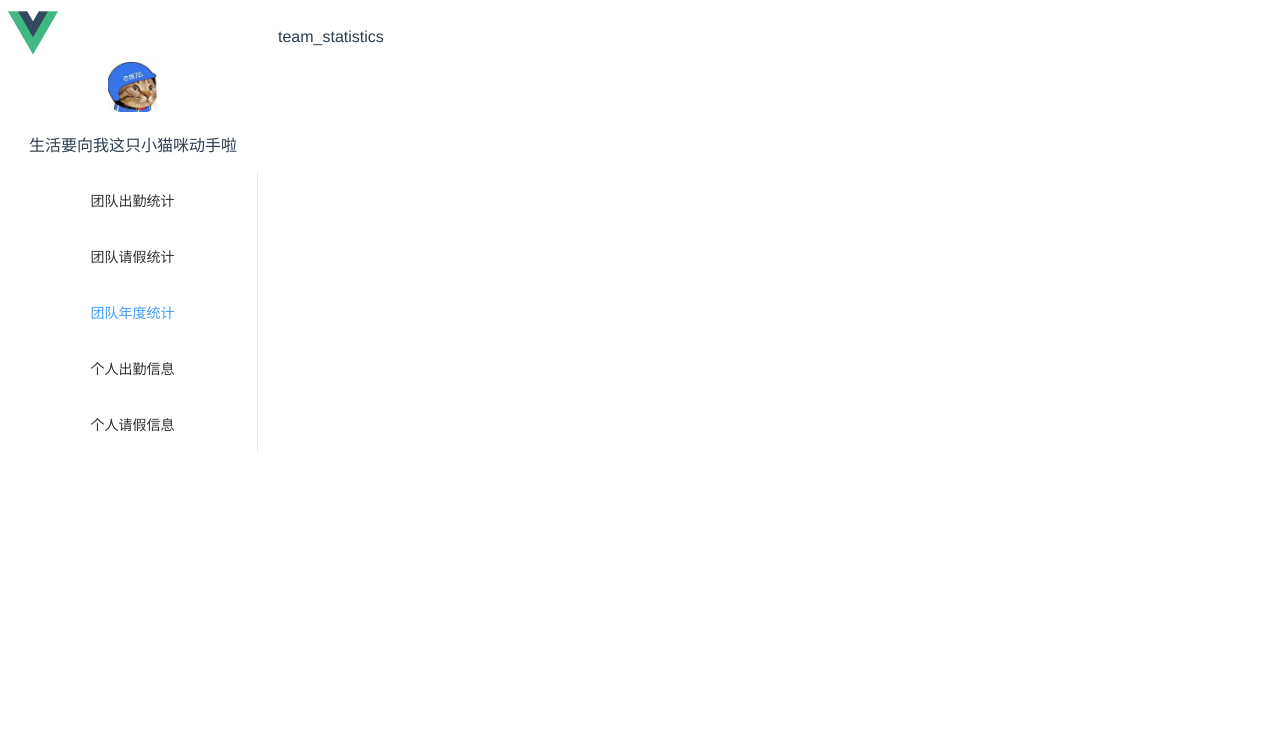
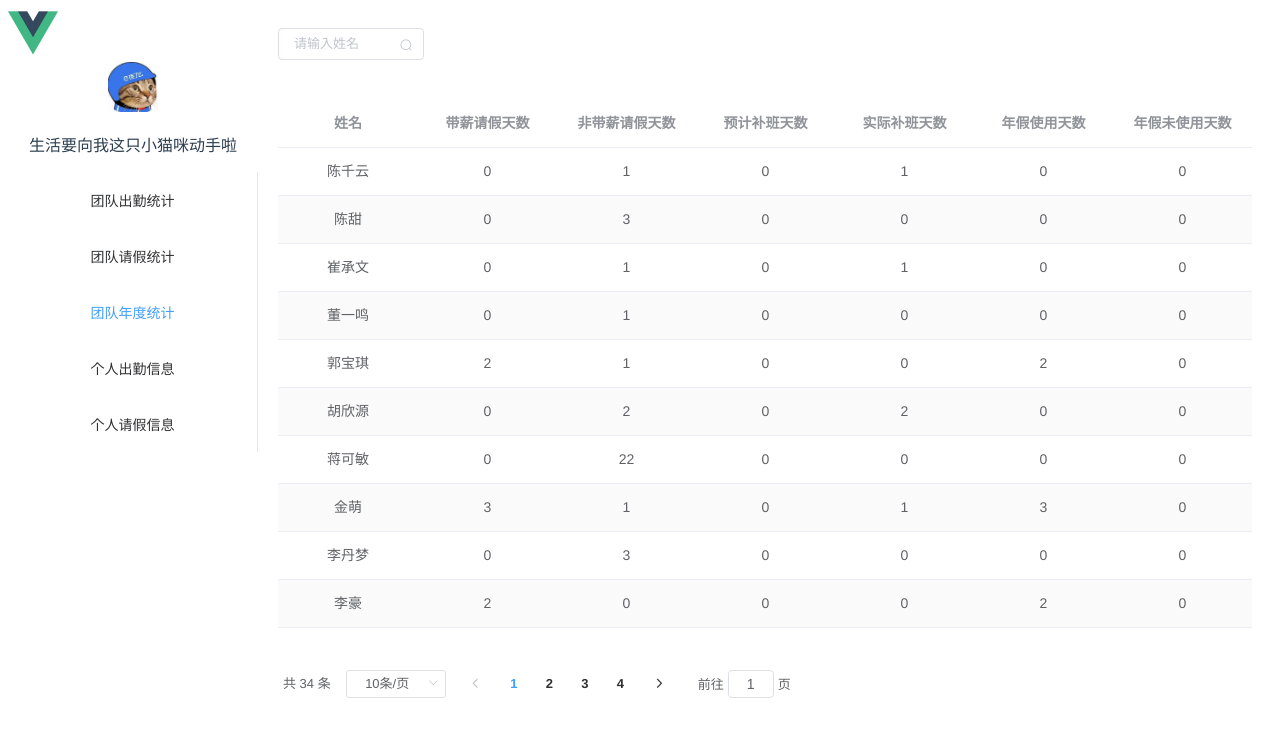
Before and after one commit to liangxh0523/worktime, a Vue app in the folder worktime/: page /#/team_statistics in a window 1280 px wide. Shown: the top 736 px of the page. Built offline with nearby package versions, Linux system fonts and the light colour scheme; the HTML template or start-up script is replaced by a standard one.

Commit message:
team团队统计

```diff
--- a/worktime/src/components/team/team_statistics.vue
+++ b/worktime/src/components/team/team_statistics.vue
@@ -1,13 +1,222 @@
 <template lang="html">
     <div class="">
-        team_statistics
+        <el-row :gutter="20">
+            <el-col :span="4">
+                <div class="">
+                    <el-input
+                        placeholder="请输入姓名"
+                        suffix-icon="el-icon-search"
+                        v-model="userName"
+                        size="small"
+                        @click="handleNameChange">
+                    </el-input>
+                </div>
+            </el-col>
+        </el-row>
+        <el-table
+            :data="tableData"
+            stripe
+            style="width: 100%"
+            class="teamTableData">
+            <el-table-column
+                prop="user_name"
+                label="姓名"
+                align="center">
+            </el-table-column>
+            <el-table-column
+                 prop="paid_timeoff_all_days"
+                 label="带薪请假天数"
+                 align="center">
+            </el-table-column>
+            <el-table-column
+                 prop="no_paid_timeoff_all_days"
+                 label="非带薪请假天数"
+                 align="center">
+            </el-table-column>
+            <el-table-column
+                prop="expect_exchange_all_days"
+                label="预计补班天数"
+                align="center">
+            </el-table-column>
+            <el-table-column
+                 prop="actual_exchange_all_days"
+                 label="实际补班天数"
+                 align="center">
+            </el-table-column>
+            <el-table-column
+                 prop="annual_leave_use_days"
+                 label="年假使用天数"
+                 align="center">
+            </el-table-column>
+            <el-table-column
+                prop="annual_leave_unuse_days"
+                label="年假未使用天数"
+                align="center">
+            </el-table-column>
+        </el-table>
+        <el-pagination
+            @size-change="handleSizeChange"
+            @current-change="handleCurrentChange"
+            :current-page="currentPage"
+            :page-sizes="[5, 10, 20, 50]"
+            :page-size="10"
+            layout="total, sizes, prev, pager, next, jumper"
+            :total="34">
+        </el-pagination>
     </div>
 </template>
 
 <script>
 export default {
+    data() {
+        return {
+            //姓名
+            userName: '',
+            //当前页
+            currentPage: 1,
+            //表格数据
+            tableData: [{
+                "actual_exchange_all_days":1,
+                "annual_leave_all_days":0,
+                "annual_leave_unuse_days":0,
+                "annual_leave_use_days":0,
+                "division":"010",
+                "email":"qianyun.chen@ihandysoft.com",
+                "expect_exchange_all_days":0,
+                "no_paid_timeoff_all_days":1,
+                "paid_timeoff_all_days":0,
+                "total_timeoff_days":1,
+                "user_name":"\u9648\u5343\u4e91"
+            },{
+                "actual_exchange_all_days":0,
+                "annual_leave_all_days":0,
+                "annual_leave_unuse_days":0,
+                "annual_leave_use_days":0,
+                "division":"010",
+                "email":"tian.chen@ihandysoft.com",
+                "expect_exchange_all_days":0,
+                "no_paid_timeoff_all_days":3,
+                "paid_timeoff_all_days":0,
+                "total_timeoff_days":3,
+                "user_name":"\u9648\u751c"
+                },{
+                "actual_exchange_all_days":1,
+                "annual_leave_all_days":0,
+                "annual_leave_unuse_days":0,
+                "annual_leave_use_days":0,
+                "division":"010",
+                "email":"chengwen.cui@ihandysoft.com",
+                "expect_exchange_all_days":0,
+                "no_paid_timeoff_all_days":1,
+                "paid_timeoff_all_days":0,
+                "total_timeoff_days":1,
+                "user_name":"\u5d14\u627f\u6587"
+            },{
+                "actual_exchange_all_days":0,
+                "annual_leave_all_days":0,
+                "annual_leave_unuse_days":0,
+                "annual_leave_use_days":0,
+                "division":"010",
+                "email":"yiming.dong@ihandysoft.com",
+                "expect_exchange_all_days":0,
+                "no_paid_timeoff_all_days":1,
+                "paid_timeoff_all_days":0,
+                "total_timeoff_days":1,
+                "user_name":"\u8463\u4e00\u9e23"
+                },{
+                "actual_exchange_all_days":0,
+                "annual_leave_all_days":0,
+                "annual_leave_unuse_days":0,
+                "annual_leave_use_days":2,
+                "division":"010",
+                "email":"baoqi.guo@ihandysoft.com",
+                "expect_exchange_all_days":0,
+                "no_paid_timeoff_all_days":1,
+                "paid_timeoff_all_days":2,
+                "total_timeoff_days":3,
+                "user_name":"\u90ed\u5b9d\u742a"
+                },{
+                "actual_exchange_all_days":2,
+                "annual_leave_all_days":0,
+                "annual_leave_unuse_days":0,
+                "annual_leave_use_days":0,
+                "division":"010",
+                "email":"xinyuan.hu@ihandysoft.com",
+                "expect_exchange_all_days":0,
+                "no_paid_timeoff_all_days":2,
+                "paid_timeoff_all_days":0,
+                "total_timeoff_days":2,
+                "user_name":"\u80e1\u6b23\u6e90"
+                },{
+                "actual_exchange_all_days":0,
+                "annual_leave_all_days":0,
+                "annual_leave_unuse_days":0,
+                "annual_leave_use_days":0,
+                "division":"010",
+                "email":"kemin.jiang@ihandysoft.com",
+                "expect_exchange_all_days":0,
+                "no_paid_timeoff_all_days":22,
+                "paid_timeoff_all_days":0,
+                "total_timeoff_days":22,
+                "user_name":"\u848b\u53ef\u654f"
+                },{
+                "actual_exchange_all_days":1,
+                "annual_leave_all_days":0,
+                "annual_leave_unuse_days":0,
+                "annual_leave_use_days":3,
+                "division":"010",
+                "email":"meng.jin@ihandysoft.com",
+                "expect_exchange_all_days":0,
+                "no_paid_timeoff_all_days":1,
+                "paid_timeoff_all_days":3,
+                "total_timeoff_days":4,
+                "user_name":"\u91d1\u840c"
+                },{
+                "actual_exchange_all_days":0,
+                "annual_leave_all_days":0,
+                "annual_leave_unuse_days":0,
+                "annual_leave_use_days":0,
+                "division":"010",
+                "email":"danmeng.li@ihandysoft.com",
+                "expect_exchange_all_days":0,
+                "no_paid_timeoff_all_days":3,
+                "paid_timeoff_all_days":0,
+                "total_timeoff_days":3,
+                "user_name":"\u674e\u4e39\u68a6"
+                },{
+                "actual_exchange_all_days":0,
+                "annual_leave_all_days":0,
+                "annual_leave_unuse_days":0,
+                "annual_leave_use_days":2,
+                "division":"010",
+                "email":"hao.li@ihandysoft.com",
+                "expect_exchange_all_days":0,
+                "no_paid_timeoff_all_days":0,
+                "paid_timeoff_all_days":2,
+                "total_timeoff_days":2,
+                "user_name":"\u674e\u8c6a"
+                }],
+        }
+    },
+    methods: {
+        //搜索姓名
+        handleNameChange(item) {
+            console.log(item)
+        },
+        //每页的个数变化
+        handleSizeChange(item) {
+            console.log(item);
+        },
+        //跳转到某一页
+        handleCurrentChange(item) {
+            console.log(item);
+        }
+    }
 }
 </script>
 
 <style lang="css">
+.teamTableData {
+    margin: 40px auto;
+}
 </style>
```
